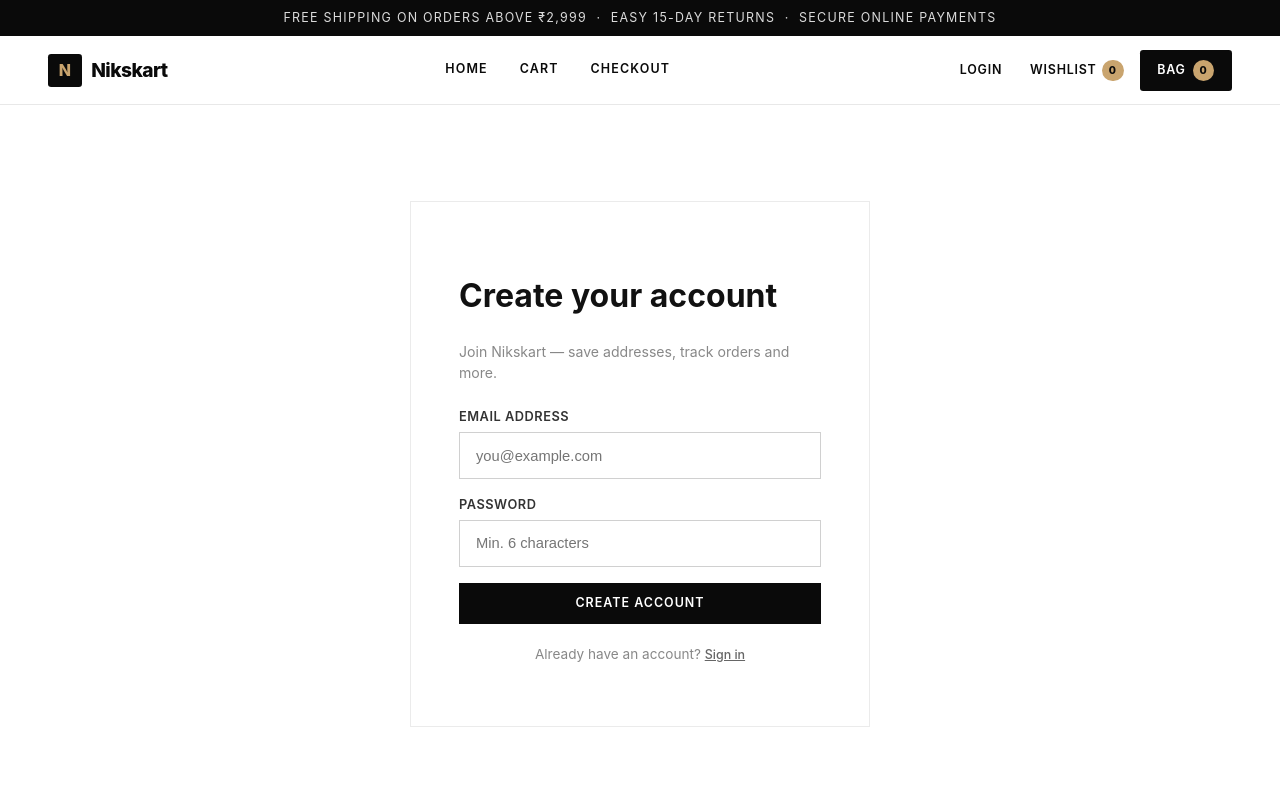
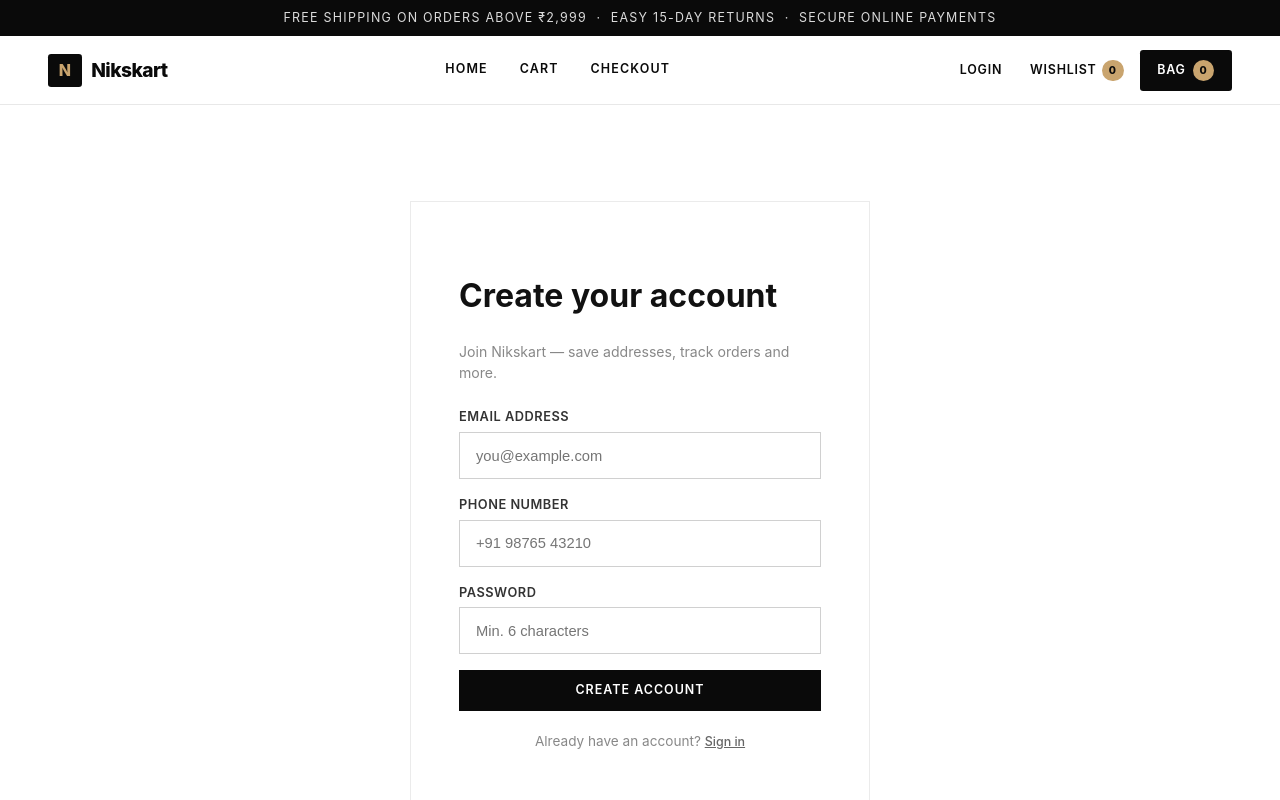
Before and after one commit to deepthin26/nikskart, a React (Vite) app: page /login in a window 1280 px wide. Both pictures are taken after a click on the button "Sign up". Shown: the top 800 px of the page. Built offline with nearby package versions, Linux system fonts and the light colour scheme; no server answers.

Commit message:
16-06-2026 latest Updated changes

```diff
--- a/src/hooks/useAuth.ts
+++ b/src/hooks/useAuth.ts
@@ -79,8 +79,12 @@ export function useAuth() {
     return error?.message ?? null;
   };
 
-  const signup = async (email: string, password: string): Promise<string | null> => {
-    const { error } = await supabase.auth.signUp({ email, password });
+  const signup = async (email: string, password: string, phone?: string): Promise<string | null> => {
+    const { error } = await supabase.auth.signUp({
+      email,
+      password,
+      options: { data: { phone: phone ?? '' } },
+    });
     return error?.message ?? null;
   };
 
--- a/src/pages/Login.tsx
+++ b/src/pages/Login.tsx
@@ -3,13 +3,14 @@ import { useNavigate } from 'react-router-dom';
 
 interface LoginProps {
   onLogin: (email: string, password: string) => Promise<string | null>;
-  onSignup: (email: string, password: string) => Promise<string | null>;
+  onSignup: (email: string, password: string, phone?: string) => Promise<string | null>;
 }
 
 export default function Login({ onLogin, onSignup }: LoginProps) {
   const [mode, setMode] = useState<'login' | 'signup'>('login');
   const [email, setEmail] = useState('');
   const [password, setPassword] = useState('');
+  const [phone, setPhone] = useState('');
   const [error, setError] = useState('');
   const [info, setInfo] = useState('');
   const [loading, setLoading] = useState(false);
@@ -30,12 +31,12 @@ export default function Login({ onLogin, onSignup }: LoginProps) {
         navigate('/');
       }
     } else {
-      const err = await onSignup(email, password);
+      const err = await onSignup(email, password, phone);
       setLoading(false);
       if (err) {
         setError(err);
       } else {
-        setInfo('Account created! Check your email to confirm, then sign in.');
+        setInfo('Account created! You can now sign in.');
         setMode('login');
       }
     }
@@ -62,6 +63,18 @@ export default function Login({ onLogin, onSignup }: LoginProps) {
               autoComplete="email"
             />
           </label>
+          {mode === 'signup' && (
+            <label>
+              Phone number
+              <input
+                type="tel"
+                value={phone}
+                onChange={(e) => setPhone(e.target.value)}
+                placeholder="+91 98765 43210"
+                autoComplete="tel"
+              />
+            </label>
+          )}
           <label>
             Password
             <input
@@ -84,14 +97,14 @@ export default function Login({ onLogin, onSignup }: LoginProps) {
           {mode === 'login' ? (
             <>
               Don&apos;t have an account?{' '}
-              <button className="text-button" style={{ display: 'inline', padding: 0 }} onClick={() => { setMode('signup'); setError(''); setInfo(''); }}>
+              <button className="text-button" style={{ display: 'inline', padding: 0 }} onClick={() => { setMode('signup'); setError(''); setInfo(''); setPhone(''); }}>
                 Sign up
               </button>
             </>
           ) : (
             <>
               Already have an account?{' '}
-              <button className="text-button" style={{ display: 'inline', padding: 0 }} onClick={() => { setMode('login'); setError(''); setInfo(''); }}>
+              <button className="text-button" style={{ display: 'inline', padding: 0 }} onClick={() => { setMode('login'); setError(''); setInfo(''); setPhone(''); }}>
                 Sign in
               </button>
             </>
```
